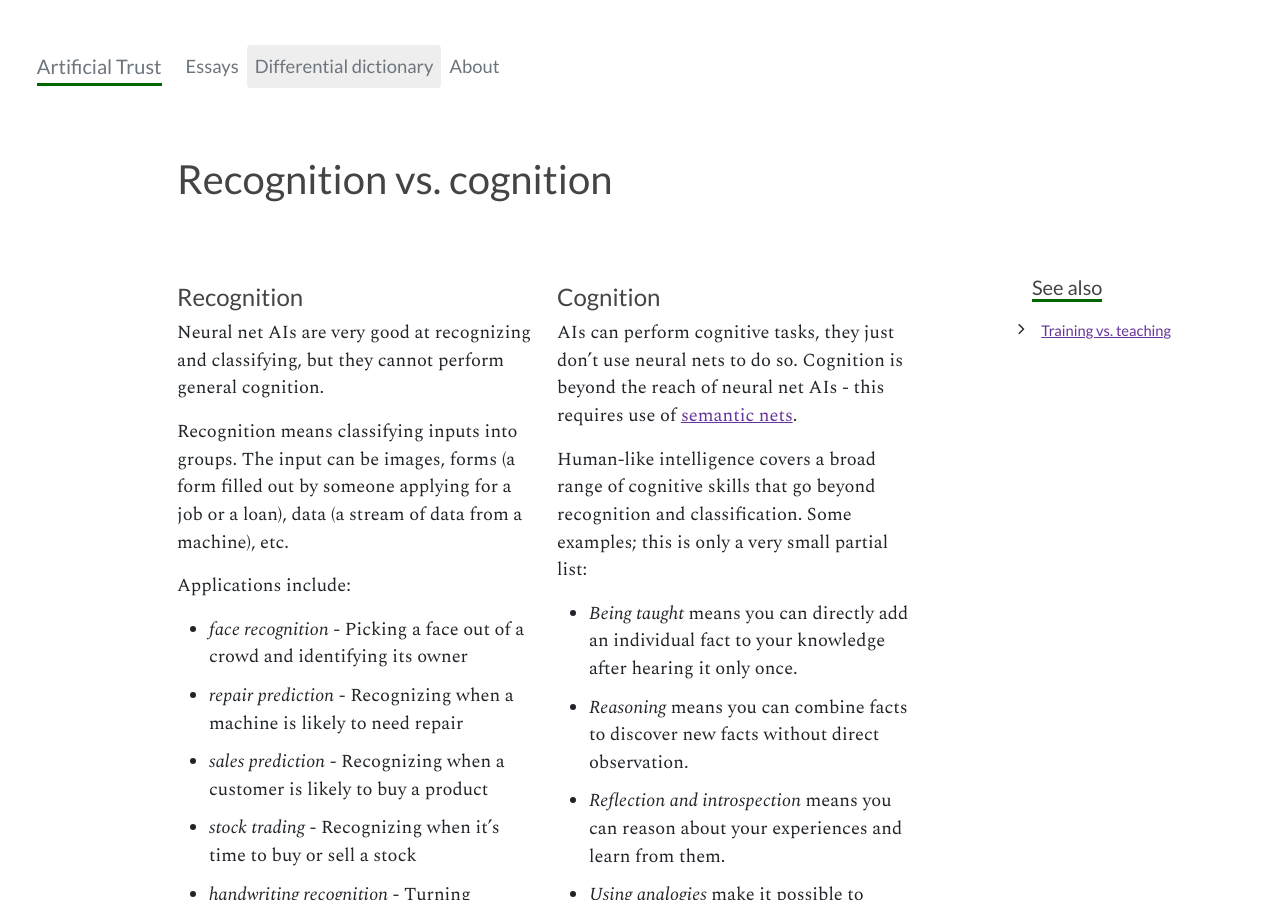
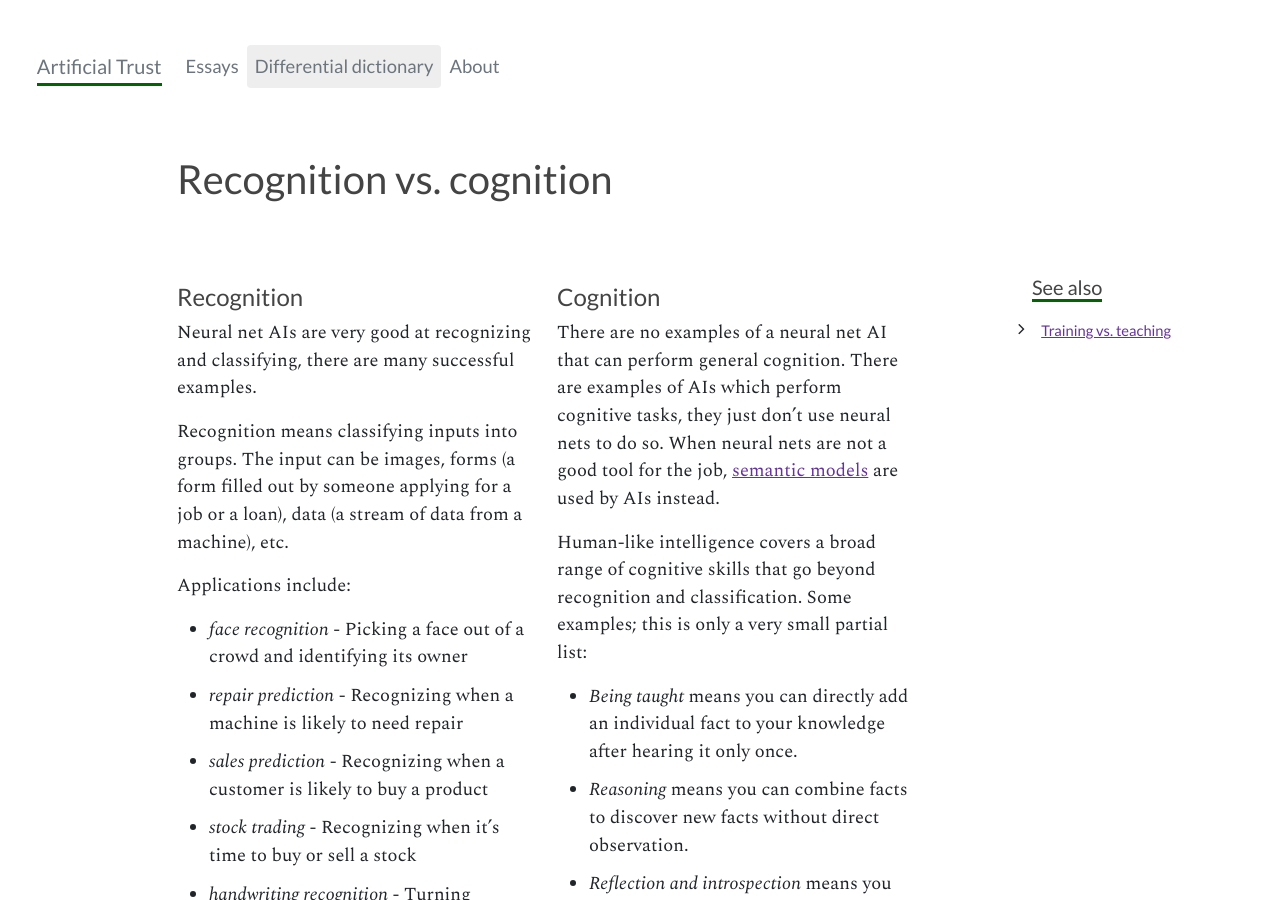
Before and after one commit to straz/artificialtrust, a Jekyll site: the page built from _definitions/cog.md, in a window 1280 px wide and 900 px high. Built offline with Jekyll 4.4.1, drawn with Linux system fonts in a browser that asks for light colours; nearby versions of some CDN libraries.

Commit message:
update cog

```diff
--- a/_definitions/cog.md
+++ b/_definitions/cog.md
@@ -16,8 +16,8 @@ li { margin-bottom: .6em;}
 
 ### Recognition
 
-Neural net AIs are very good at recognizing and classifying, but they
-cannot perform general cognition.
+Neural net AIs are very good at recognizing and classifying, there are
+many successful examples.
 
 Recognition means classifying inputs into groups. The input can be
 images, forms (a form filled out by someone applying for a job or a
@@ -40,9 +40,11 @@ Applications include:
 
 ### Cognition
 
-AIs can perform cognitive tasks, they just don't use neural nets to do
-so.  Cognition is beyond the reach of neural net AIs - this requires
-use of [semantic nets](semantic).
+There are no examples of a neural net AI that can perform general
+cognition.  There are examples of AIs which perform cognitive tasks,
+they just don't use neural nets to do so.  When neural nets are not a
+good tool for the job, [semantic models](semantic) are used by AIs
+instead.
 
 Human-like intelligence covers a broad range of cognitive skills that
 go beyond recognition and classification. Some examples; this is only
```
